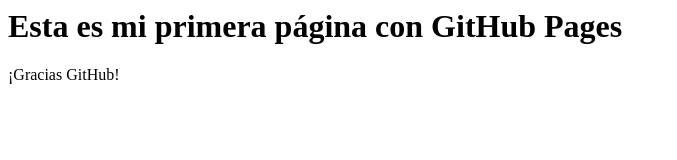
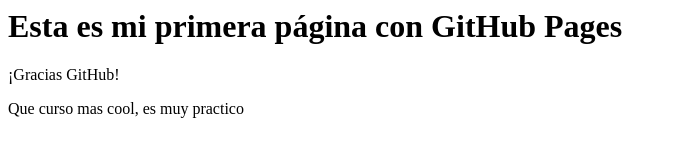
Before and after one commit to Fedegias/PROYECTOS-MIT, a plain HTML site: page index.html in a window 1280 px wide. Shown: the whole page, without its empty margins (0-677 px from the left). Drawn offline with Linux system fonts and the light colour scheme.

Commit message:
Nuevo cambio

```diff
--- a/index.html
+++ b/index.html
@@ -1,4 +1,5 @@
 <html>
 <h1> Esta es mi primera página con GitHub Pages </h1>
 <p>¡Gracias GitHub!</p>
+<p>Que curso mas cool, es muy practico</p>
 </html>
```
